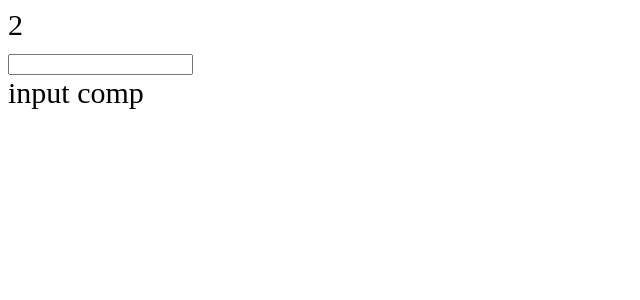
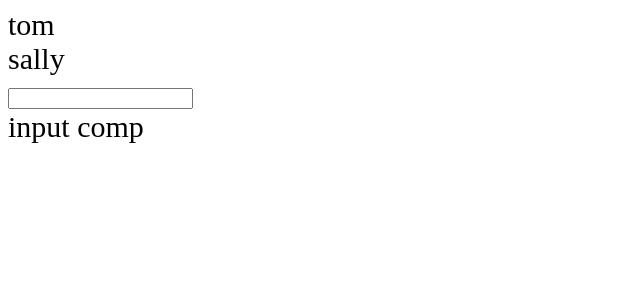
Before and after one commit to SZwerling/input-values, a React (Create React App) app: page / in a window 1280 px wide. Shown: the top 300 px of the page, without its empty margins (0-640 px from the left). Built offline with nearby package versions, Linux system fonts and the light colour scheme.

Commit message:
w clickable names

```diff
--- a/src/components/comp1.js
+++ b/src/components/comp1.js
@@ -9,10 +9,13 @@ class Comp1 extends React.Component{
 
 
     render(){
-
-
+        const names = this.props.names.map((name) => {
+            return(
+                <div key={name} onClick={() => console.log(`You clicked ${name}`)}>{name}</div>
+            )
+        })
         return(
-            <div>{this.props.names.length}</div>
+            <div>{names}</div>
         )
     }
 }
```
